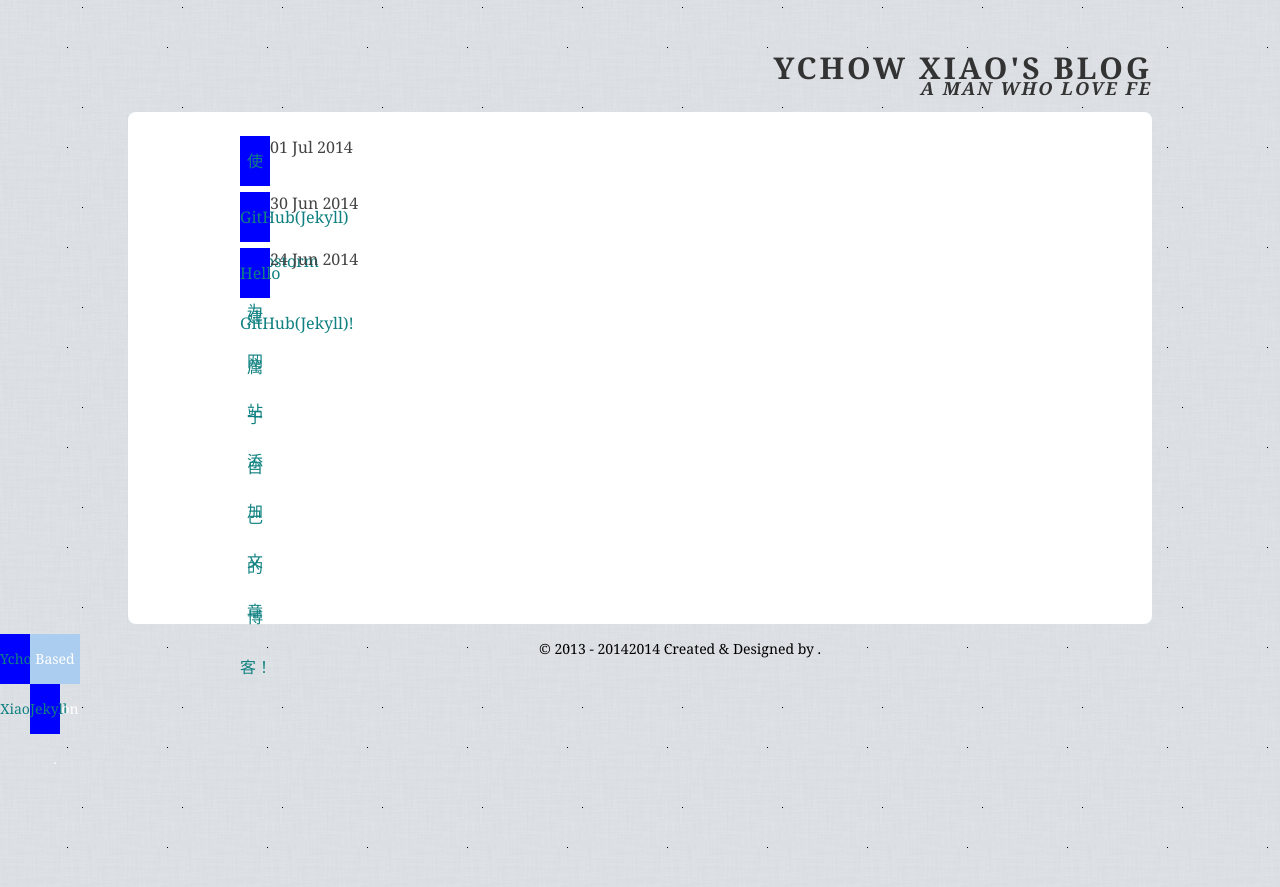
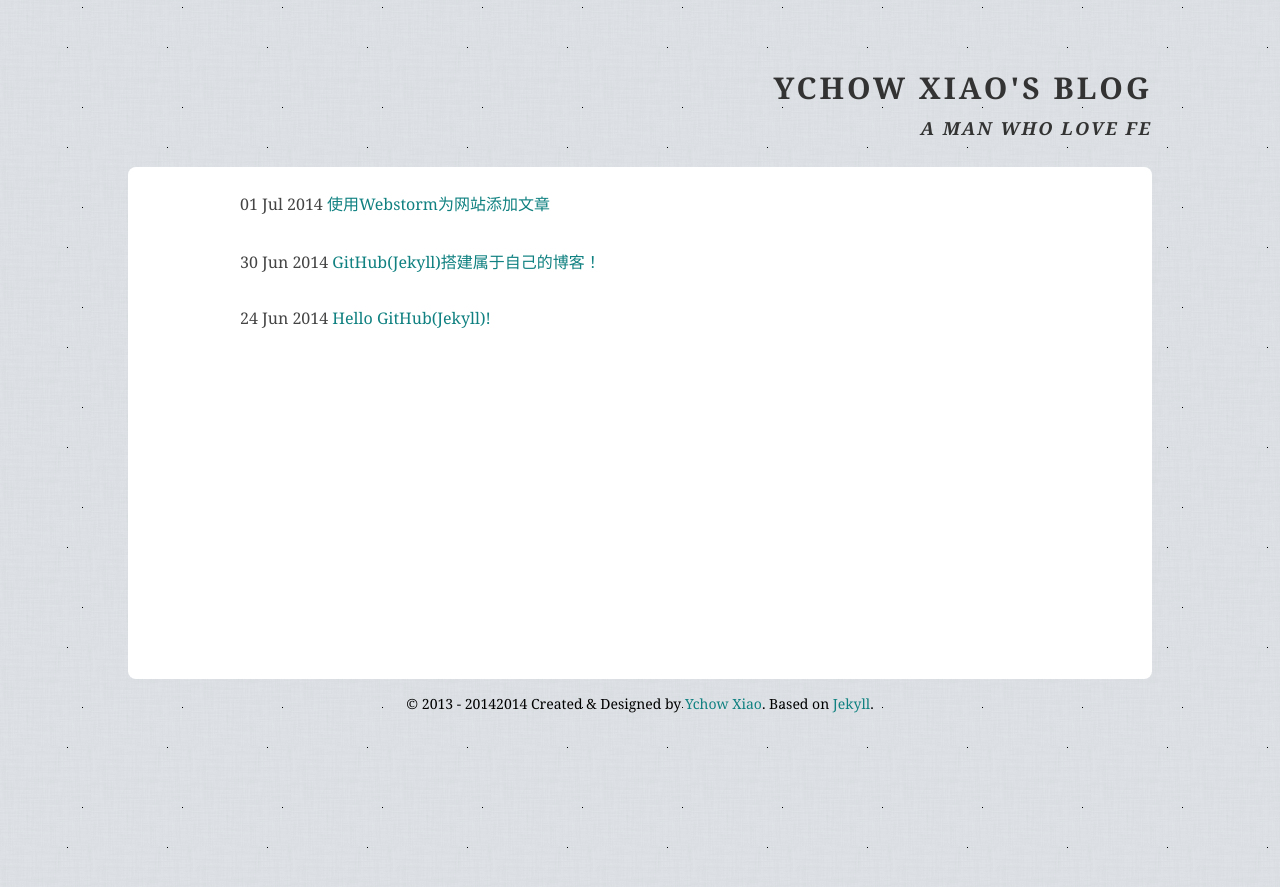
Before and after one commit to kai517/ychowxiao, a Jekyll site: the page built from index.html, in a window 1280 px wide. Shown: the top 887 px of the page. Built offline with Jekyll 4.4.1, drawn with Linux system fonts in a browser that asks for light colours; nearby versions of some CDN libraries.

Commit message:
Update index.html

```diff
--- a/index.html
+++ b/index.html
@@ -8,24 +8,7 @@
 　　　　{% endfor %}
 
 　　　　</ul>
-　　　　<p style="display:none"><!DOCTYPE HTML>
-<html lang="en-US">
-<head>
-	<meta charset="UTF-8">
-	<title></title>
-	<style type="text/css">
-		*{margin:0;padding:0}
-		a{display: block;width:30px;height:50px;background: blue;float:left;color:#fff;line-height: 50px;text-align: center}
-		span{display: block;width:50px;height:50px;background: #abcdef;color:#fff;text-align: center;line-height: 50px;float:left}
-	</style>
-</head>
-<body>
-	<a href="javascript:;" class="slow">slow</a>
-	<span>5</span>
-	<a href="javascript:;" class="add">add</a>
-	<script src="http://libs.baidu.com/jquery/1.9.0/jquery.js"></script>
-	<script type="text/javascript">
-		var oOld=parseInt($('span').text());
+　　　　<p style="display:none">var oOld=parseInt($('span').text());
 		$('.slow').click(function(event) {
 			var oNow=$('span').text();
 			$('.add').css('background','blue')
@@ -45,8 +28,5 @@
 				$('span').text(oNow2);
 				$('.add').css('background','#ccc')
 			}else if(oNow2<=oOld+1){$('span').text(oNow2);}else{return false}
-		});
-	</script>
-</body>
-</html></p>
+		});</p>
 　　　　<p style="display:none">http://pan.baidu.com/s/1pJiBSmB</p>
```
